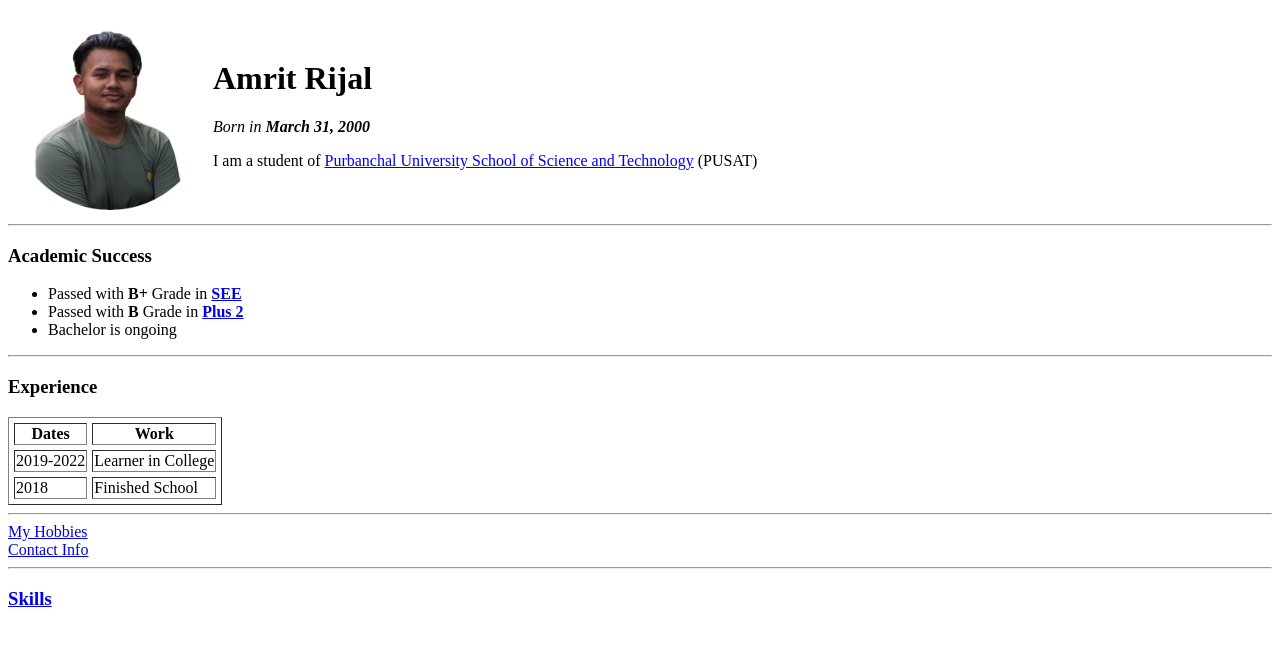
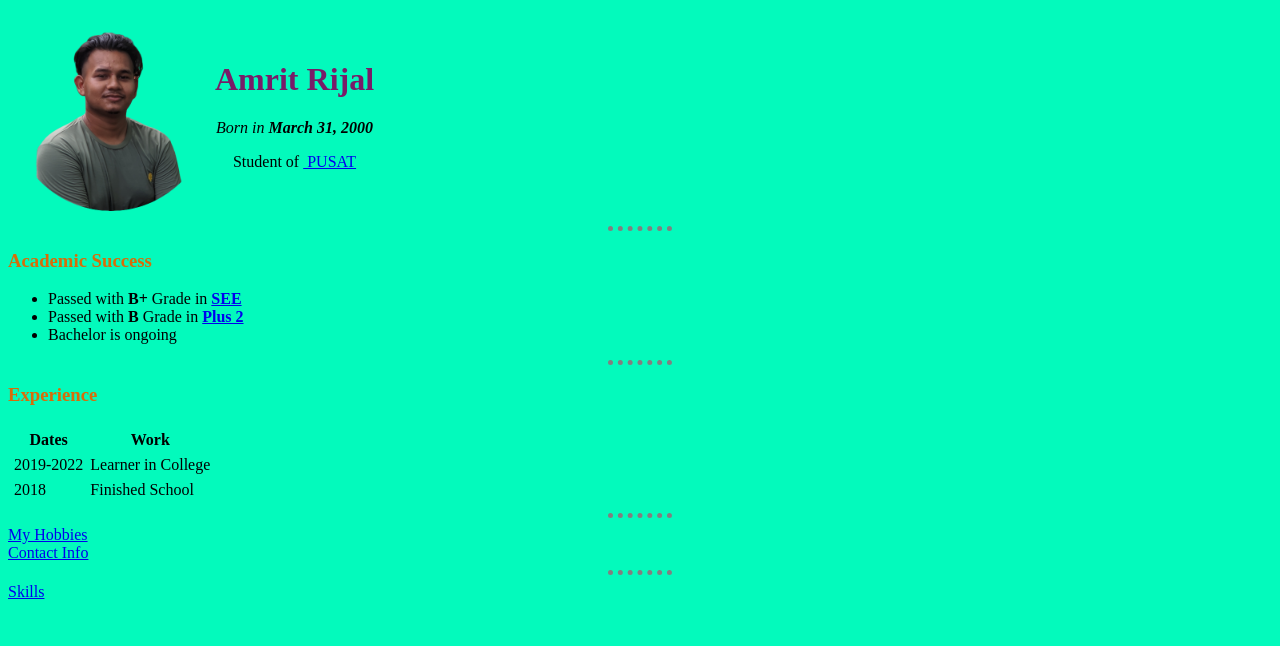
Before and after one commit to AmritRijal-cpp/cv, a plain HTML site: page index.html in a window 1280 px wide. Drawn offline with Linux system fonts and the light colour scheme.

Commit message:
Add files via upload

```diff
--- /dev/null
+++ b/css/style.css
@@ -0,0 +1,19 @@
+body{
+    background-color: rgb(3, 250, 188);
+}
+hr{
+background-color: transparent;
+   border-style: dotted none none;
+   border-color: grey;
+   border-width: 5px;
+   width: 5%;
+}
+h1{
+    color: #781C68;
+}
+h2{
+    color: #d10606;
+}
+h3{
+    color: #d86c08 ;
+}
--- a/index.html
+++ b/index.html
@@ -5,18 +5,22 @@
     <meta http-equiv="X-UA-Compatible" content="IE=edge">
     <meta name="viewport" content="width=device-width, initial-scale=1.0">
     <title>Amrit Rijal Homepage</title>
+    <link rel="stylesheet" href="css/style.css">
+    <style>
+        p{
+            text-align: center;
+        }
+    </style>
 </head>
 <body>
-    <table cellspacing="1">
-        <tr>
+    <table>
+        <tr >
             <td><img src="images/amrit.png" alt="Amrit Picture" width="200" height="200"></td>
             <td><h1>Amrit Rijal</h1>
                 <p><em>Born in <strong>March 31, 2000</strong></em></p>
-                <p>I am a student of <a href="https://puexam.edu.np/"> Purbanchal University School of Science and Technology</a> (PUSAT)</p></td>
+                <p>Student of <a href="https://puexam.edu.np/" title="Purbanchal University School of Science and Technology"> &nbsp;PUSAT</a></p></td>
         </tr>
     </table>
-
-
     <hr>
     <h3>Academic Success</h3>
     <ul>
@@ -26,7 +30,7 @@
     </ul>
     <hr>
     <h3>Experience</h3>
-    <table border="1" cellspacing="5">
+    <table cellspacing="5">
         <thead>
             <tr>
                 <th>Dates</th>
@@ -48,9 +52,9 @@
         </tfoot>
     </table>
     <hr>
-    <a href="hobbies.html">My Hobbies</a><br>
-    <a href="contact.html">Contact Info</a>
+    <a href="hobbies.html" title="hobbies">My Hobbies</a><br>
+    <a href="contact.html" title="contact">Contact Info</a>
     <hr>
-    <a href="skills.html" title="Skills"><h3>Skills</h3></a>
+    <a href="skills.html" title="Skills">Skills</a>
 </body>
 </html>
```
Also changed, not shown: contact.html (+1 -0 lines), hobbies.html (+1 -0 lines), input.html (+6 -0 lines), skills.html (+1 -0 lines).
